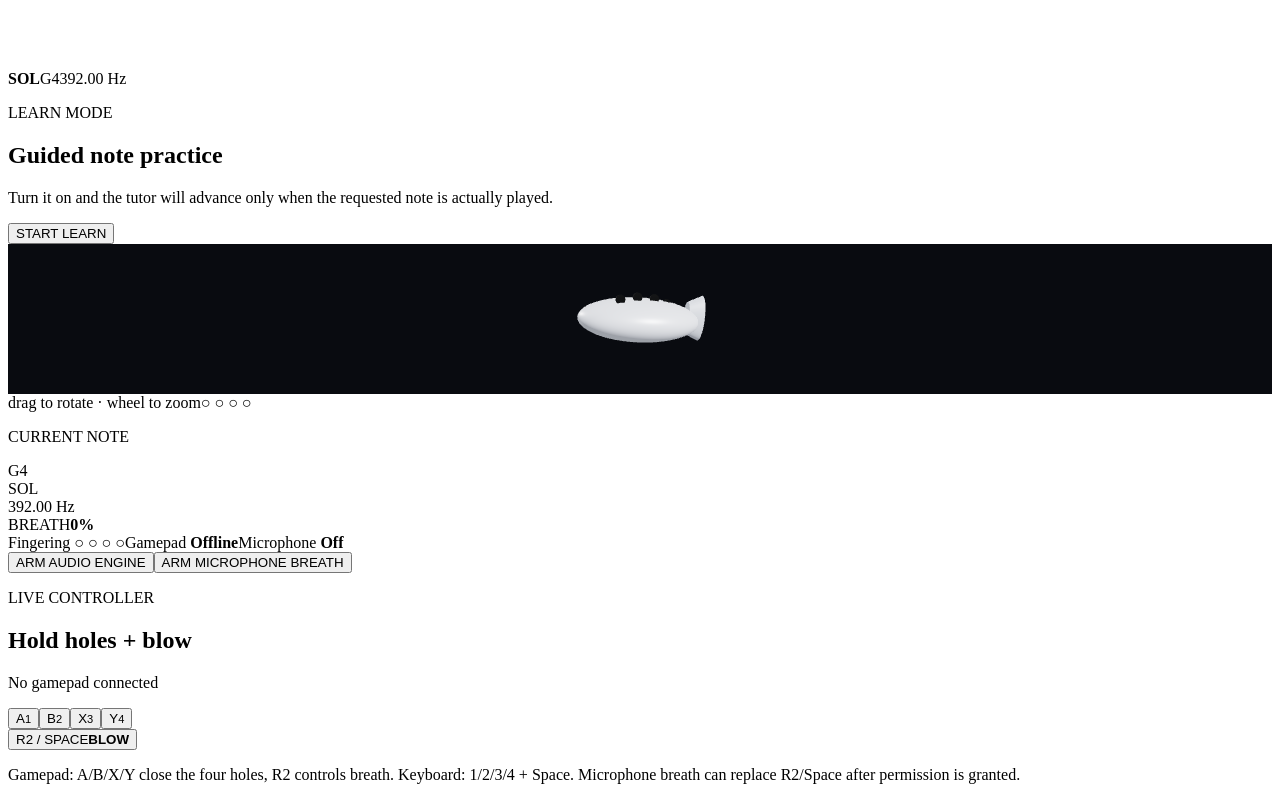
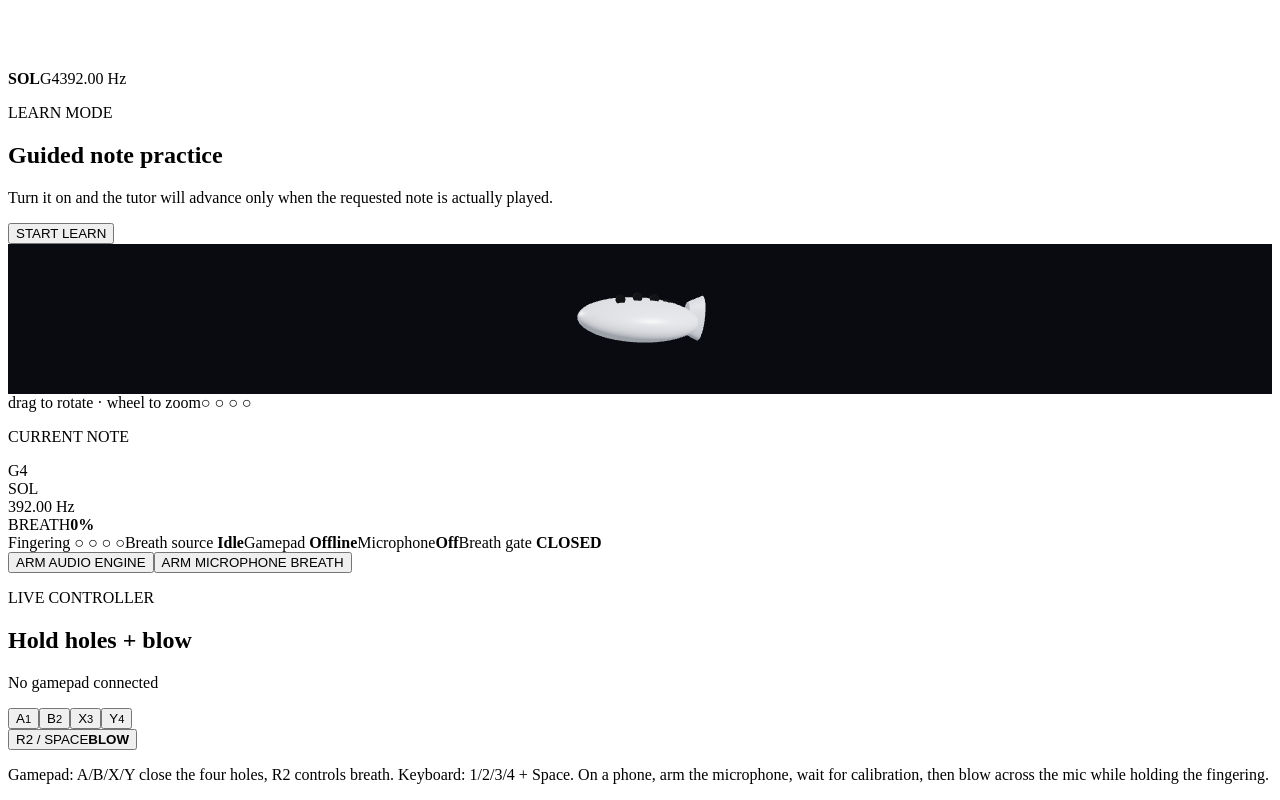
Before and after one commit to Blackmvmba88/ocarine, a React (Vite) app: page / in a window 1280 px wide. Shown: the part 315-1115 px from the top of the page. Built offline with nearby package versions, Linux system fonts and the light colour scheme; the HTML template or start-up script is replaced by a standard one.

Commit message:
feat: expose calibrated breath gate in playable MVP

```diff
--- a/src/App.tsx
+++ b/src/App.tsx
@@ -27,7 +27,15 @@ export default function App() {
     [keyboardHoles, gamepad.holes],
   )
 
-  const breath = Math.max(keyboardBreath, gamepad.breath, microphone.level)
+  const microphoneBreath = microphone.isBlowing ? microphone.level : 0
+  const breath = Math.max(keyboardBreath, gamepad.breath, microphoneBreath)
+  const breathSource = useMemo(() => {
+    if (breath <= 0) return 'Idle'
+    if (microphoneBreath >= gamepad.breath && microphoneBreath >= keyboardBreath) return 'Microphone'
+    if (gamepad.breath >= keyboardBreath) return 'Gamepad R2'
+    return 'Keyboard / Touch'
+  }, [breath, gamepad.breath, keyboardBreath, microphoneBreath])
+
   const note = useMemo(() => resolveNote(holes), [holes])
   const target = PRACTICE_TARGETS[targetIndex]
   const { enabled: audioEnabled, enableAudio } = useOcarinaAudio(note.frequency, breath)
@@ -151,8 +159,21 @@ export default function App() {
 
           <div className="telemetry-list">
             <span>Fingering <b>{holesToText(holes)}</b></span>
+            <span>Breath source <b>{breathSource}</b></span>
             <span>Gamepad <b>{gamepad.connected ? 'Connected' : 'Offline'}</b></span>
-            <span>Microphone <b>{microphone.enabled ? `${Math.round(microphone.level * 100)}%` : 'Off'}</b></span>
+            <span>
+              Microphone
+              <b>
+                {!microphone.enabled
+                  ? 'Off'
+                  : !microphone.calibrated
+                    ? 'Calibrating'
+                    : microphone.isBlowing
+                      ? `Blowing ${Math.round(microphone.level * 100)}%`
+                      : 'Ready'}
+              </b>
+            </span>
+            <span>Breath gate <b>{microphone.isBlowing ? 'OPEN' : 'CLOSED'}</b></span>
           </div>
 
           <div className="engine-actions">
@@ -167,11 +188,20 @@ export default function App() {
               {!microphone.supported
                 ? 'MIC NOT AVAILABLE'
                 : microphone.enabled
-                  ? 'MIC BREATH ARMED'
+                  ? microphone.calibrated
+                    ? 'MIC BREATH ARMED'
+                    : 'CALIBRATING ROOM NOISE…'
                   : 'ARM MICROPHONE BREATH'}
             </button>
           </div>
 
+          {microphone.enabled && (
+            <p className="mic-status">
+              {microphone.calibrated
+                ? `Adaptive noise floor ${microphone.noiseFloor.toFixed(4)} · blow across the phone microphone.`
+                : 'Keep the phone still and quiet for a moment while the room noise is learned.'}
+            </p>
+          )}
           {microphone.error && <p className="mic-error">{microphone.error}</p>}
         </aside>
       </section>
@@ -213,7 +243,7 @@ export default function App() {
         </div>
 
         <p className="hint">
-          Gamepad: A/B/X/Y close the four holes, R2 controls breath. Keyboard: 1/2/3/4 + Space. Microphone breath can replace R2/Space after permission is granted.
+          Gamepad: A/B/X/Y close the four holes, R2 controls breath. Keyboard: 1/2/3/4 + Space. On a phone, arm the microphone, wait for calibration, then blow across the mic while holding the fingering.
         </p>
       </section>
     </main>
```
